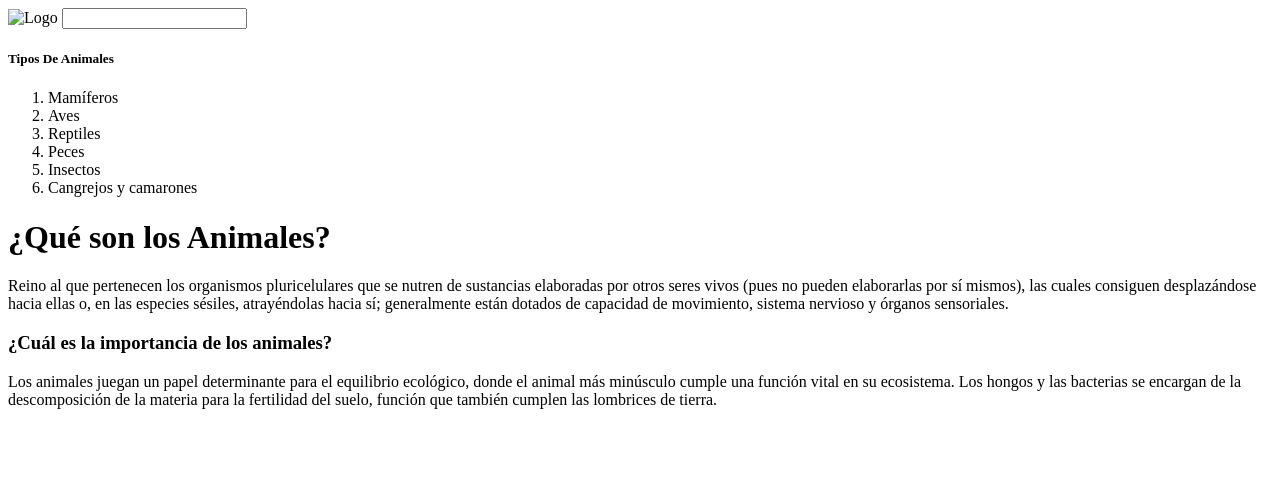
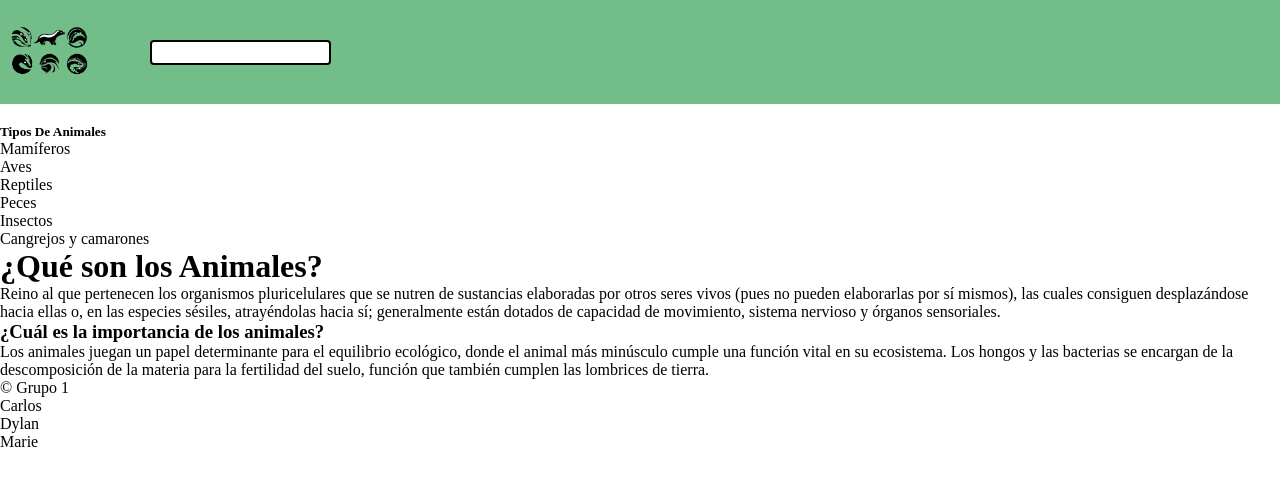
Before and after one commit to CeeJay-RD/TALENDIG-CSS, a plain HTML site: page index.html in a window 1280 px wide. Drawn offline with Linux system fonts and the light colour scheme.

Commit message:
Estructura al header, nuevo stylesheet para diseños globlaes

```diff
--- a/index.html
+++ b/index.html
@@ -4,15 +4,17 @@
     <meta charset="UTF-8">
     <meta http-equiv="X-UA-Compatible" content="IE=edge">
     <meta name="viewport" content="width=device-width, initial-scale=1.0">
+    <link rel="stylesheet" href="">
     <link rel="stylesheet" href="stylescarlos.css">
     <link rel="stylesheet" href="stylesdylan.css">
     <link rel="stylesheet" href="stylesmarie.css">
+    <link rel="stylesheet" href="stylesglobal.css">
     <title>Animales</title>
 
     <!--Header-->
     <div id="header">
-        <img src="" alt="Logo">
-        <input type="text">
+        <a href="index.html"><img id="logo" src="images\logo.png" alt="Logo"></a>
+        <input id="buscador" type="text">
     </div>
 
     <div id="main">
@@ -35,6 +37,12 @@
         </div>
     </div>
 
+    <div id="footer">
+        <p>© Grupo 1</p>
+        <p>Carlos</p>
+        <p>Dylan</p>
+        <p>Marie</p>
+    </div>
 
 </head>
 <body>
--- a/stylescarlos.css
+++ b/stylescarlos.css
@@ -0,0 +1,32 @@
+#logo {
+    width: 100px;
+    height: auto;
+}
+
+#header {
+    display: flex;
+    gap: 50px;
+    align-items: center;
+    background-color: #73bd88;
+    margin-bottom: 20px;
+
+}
+
+#buscador {
+    margin-right: 1080px;
+    height: 25px;
+    width: 300px;
+    border-radius: 4px;
+    border-style: solid;
+    border-color: black;
+}
+
+#buscador:hover {
+    margin-right: 1080px;
+    height: 25px;
+    width: 300px;
+    border-radius: 4px;
+    border-style: solid;
+    border-color: black;
+    background-color: rgb(190, 190, 190);
+}
--- /dev/null
+++ b/stylesglobal.css
@@ -0,0 +1,5 @@
+* {
+    box-sizing: border-box;
+    margin: 0%;
+    padding: 0%;
+}
```
Also changed, not shown: images/logo.png (added).
